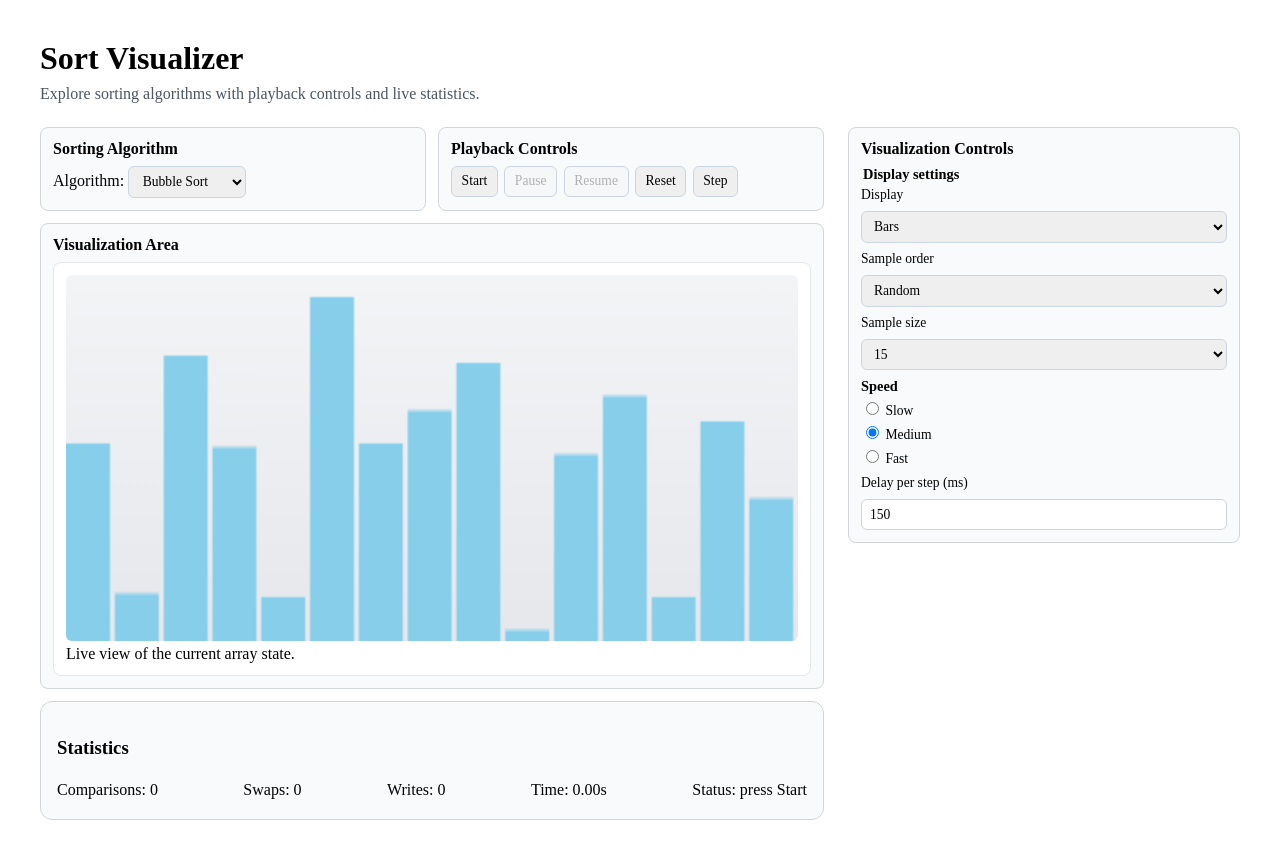
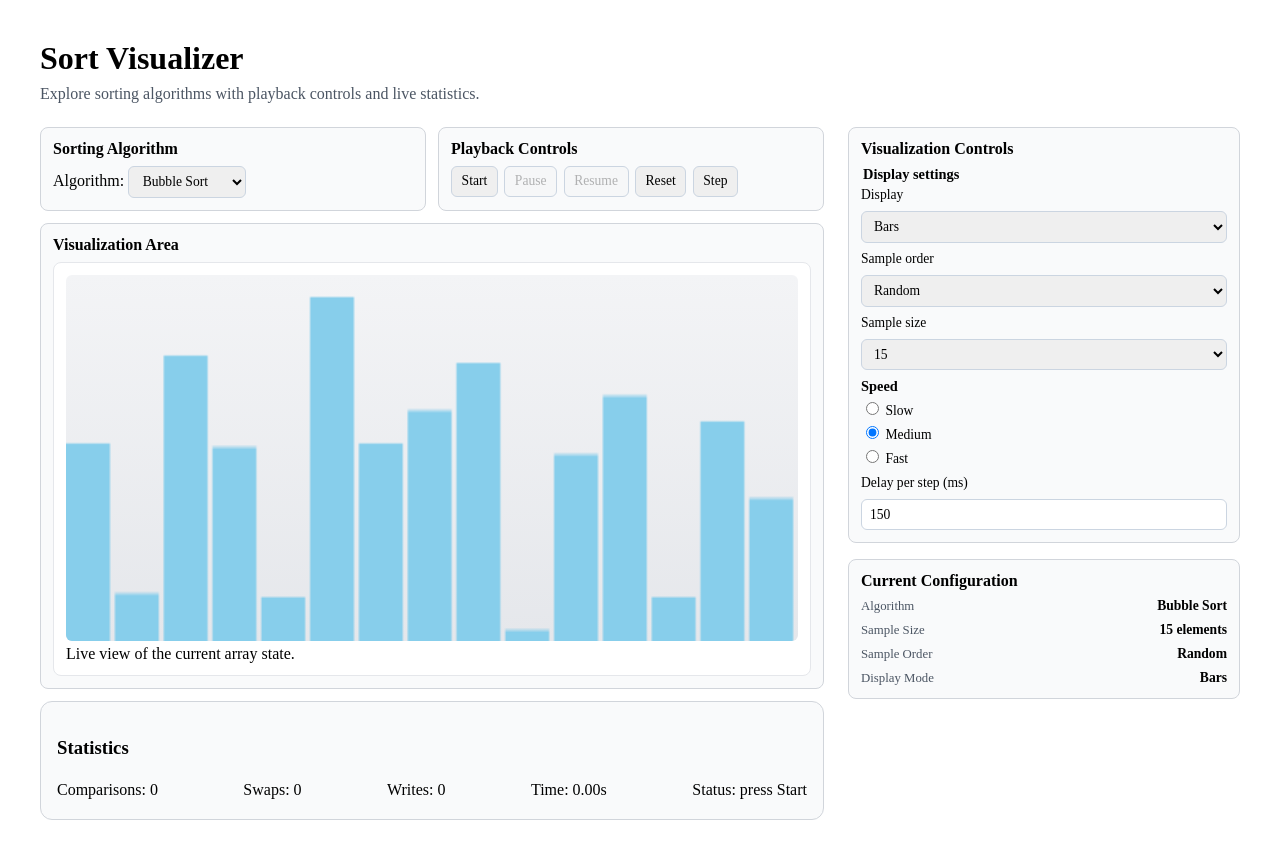
Before and after one commit to diamond2016/130_sort_visualizer, a Vue app: page / in a window 1280 px wide. Built offline with nearby package versions, Linux system fonts and the light colour scheme.

Commit message:
feat: Step 8 - Epic 3

```diff
--- a/src/composables/useVisualizationSettings.ts
+++ b/src/composables/useVisualizationSettings.ts
@@ -5,6 +5,7 @@ export type OrderMode = "random" | "increasing" | "decreasing";
 export type SpeedMode = "slow" | "medium" | "fast";
 
 export interface VisualizationSettings {
+  algorithm: string;
   displayMode: DisplayMode;
   orderMode: OrderMode;
   maxSamples: number;
@@ -19,6 +20,7 @@ export const SPEED_PRESETS: Record<SpeedMode, number> = {
 };
 
 const settings = reactive<VisualizationSettings>({
+  algorithm: "Bubble Sort",
   displayMode: "bars",
   orderMode: "random",
   maxSamples: 15,
--- a/src/views/Main.vue
+++ b/src/views/Main.vue
@@ -40,7 +40,6 @@ const canStep = computed(() =>
 )
 
 // --- Sorting ---
-const sortingAlgorithm = ref<string>('Bubble Sort');
 const algorithms: SortingAlgorithm[] = [
   { name: 'Bubble Sort', impl: bubbleSort },
   { name: 'Insertion Sort', impl: insertionSort },
@@ -52,7 +51,7 @@ const algorithms: SortingAlgorithm[] = [
   { name: 'Radix Sort', impl: radixSort }
 ];
 const sorter = computed<SortingAlgorithmFn>(() => {
-  const algo = algorithms.find(a => a.name === sortingAlgorithm.value);
+  const algo = algorithms.find(a => a.name === settings.algorithm);
   return algo ? algo.impl : bubbleSort;
 });
 
@@ -327,7 +326,7 @@ onUnmounted(() => {
       <nav aria-label="Algorithm selector">
         <form @submit.prevent>
           <label for="algorithm-select">Algorithm:&nbsp;</label>
-          <select id="algorithm-select" v-model="sortingAlgorithm">
+          <select id="algorithm-select" v-model="settings.algorithm">
             <option v-for="algo in algorithms" :key="algo.name" :value="algo.name">
               {{ algo.name }}
             </option>
--- a/src/views/VisualizationControl.vue
+++ b/src/views/VisualizationControl.vue
@@ -2,6 +2,17 @@
 import { useVisualizationSettings } from "#/composables/useVisualizationSettings";
 import { MAX_VALUE } from "#/models/renderer";
 const { settings } = useVisualizationSettings();
+
+const orderLabels = {
+  random: "Random",
+  increasing: "Increasing",
+  decreasing: "Decreasing",
+} as const;
+
+const displayLabels = {
+  bars: "Bars",
+  numbers: "Numbers",
+} as const;
 </script>
 
 <template>
@@ -53,6 +64,28 @@ const { settings } = useVisualizationSettings();
         </fieldset>
       </form>
     </section>
+
+    <section class="panel summary-panel" aria-labelledby="summary-heading">
+      <h3 id="summary-heading">Current Configuration</h3>
+      <dl class="configuration-summary">
+        <div class="summary-item">
+          <dt>Algorithm</dt>
+          <dd>{{ settings.algorithm }}</dd>
+        </div>
+        <div class="summary-item">
+          <dt>Sample Size</dt>
+          <dd>{{ settings.maxSamples }} elements</dd>
+        </div>
+        <div class="summary-item">
+          <dt>Sample Order</dt>
+          <dd>{{ orderLabels[settings.orderMode] }}</dd>
+        </div>
+        <div class="summary-item">
+          <dt>Display Mode</dt>
+          <dd>{{ displayLabels[settings.displayMode] }}</dd>
+        </div>
+      </dl>
+    </section>
   </aside>
 </template>
 
@@ -67,6 +100,35 @@ const { settings } = useVisualizationSettings();
   border-radius: 8px;
   padding: 0.75rem;
   background: #f9fafb;
+}
+
+.summary-panel {
+  margin-top: 1rem;
+}
+
+.configuration-summary {
+  display: grid;
+  gap: 0.5rem;
+  margin: 0;
+}
+
+.summary-item {
+  display: flex;
+  justify-content: space-between;
+  gap: 1rem;
+  align-items: baseline;
+}
+
+.summary-item dt {
+  color: #4b5563;
+  font-size: 0.8rem;
+}
+
+.summary-item dd {
+  margin: 0;
+  font-weight: 600;
+  font-size: 0.85rem;
+  text-align: right;
 }
 
 .panel h3 {
```
